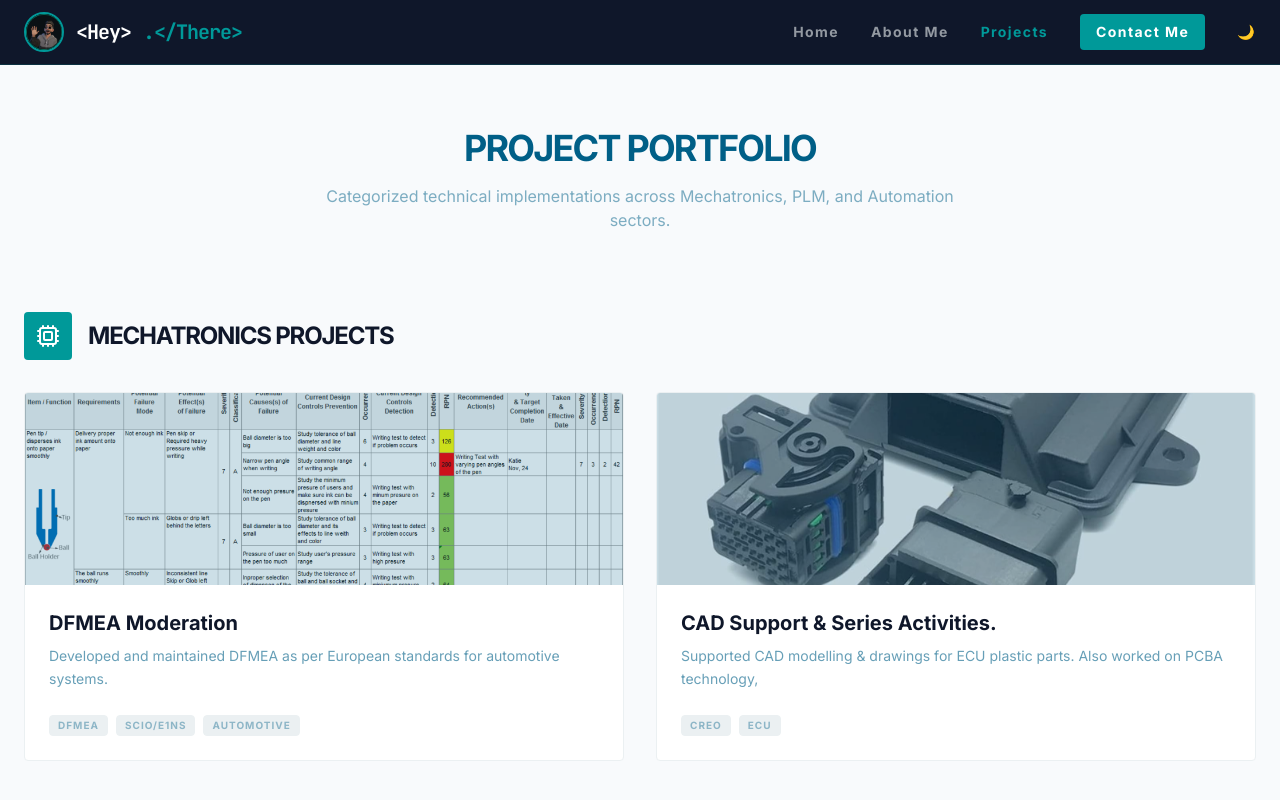
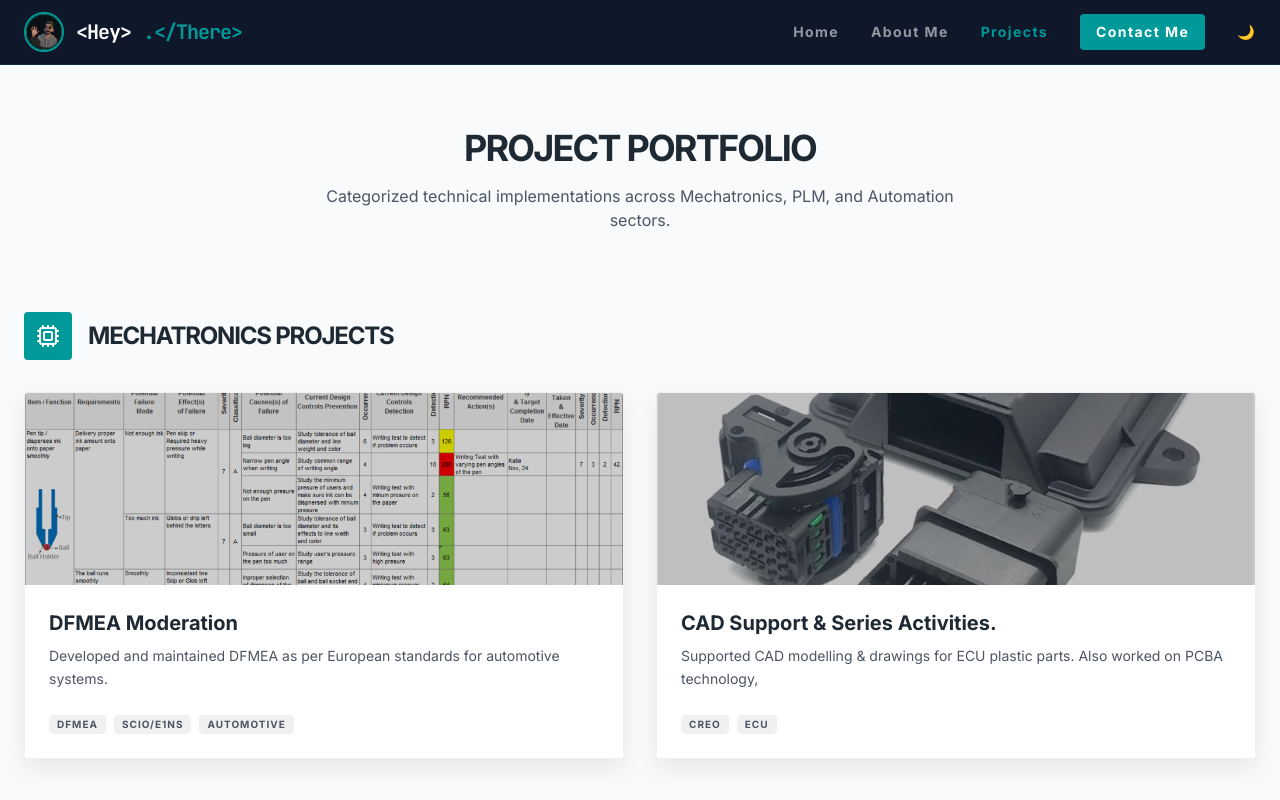
Before and after one commit to Ninadsali05/Profile-NS, a React (Vite) app: page / in a window 1280 px wide. Both pictures are taken after a click on the button "Projects". Shown: the top 800 px of the page. Built offline with nearby package versions, Linux system fonts and the light colour scheme.

Commit message:
Update ProjectsView.tsx

```diff
--- a/src/components/views/ProjectsView.tsx
+++ b/src/components/views/ProjectsView.tsx
@@ -1,96 +1,154 @@
 import React from 'react';
 import { motion } from 'motion/react';
 import { projects } from '../../constants';
-import { Cpu, Database, Settings, Code2, Workflow, Box } from 'lucide-react';
+import { Cpu, Database, Workflow } from 'lucide-react';
 
 export const ProjectsView = () => {
   return (
     <div className="pt-32 pb-20 px-6">
       <div className="max-w-7xl mx-auto">
+
+        {/* Header */}
         <motion.div
           initial={{ opacity: 0, y: 20 }}
           animate={{ opacity: 1, y: 0 }}
           className="text-center mb-20"
         >
-          <h2 className="text-4xl font-bold tracking-tighter text-siemens-dark mb-4 uppercase">Project Portfolio</h2>
-          <p className="text-siemens-dark/50 max-w-2xl mx-auto">Categorized technical implementations across Mechatronics, PLM, and Automation sectors.</p>
+          <h2
+            className="text-4xl font-bold tracking-tighter uppercase mb-4"
+            style={{ color: 'var(--text-primary)' }}
+          >
+            Project Portfolio
+          </h2>
+          <p
+            className="max-w-2xl mx-auto"
+            style={{ color: 'var(--text-secondary)' }}
+          >
+            Categorized technical implementations across Mechatronics, PLM, and Automation sectors.
+          </p>
         </motion.div>
 
         <div className="space-y-16">
-          {/* Mechatronics Section */}
-          <section>
-            <div className="flex items-center gap-4 mb-8">
-              <div className="p-3 bg-siemens-petrol text-white rounded-sm">
-                <Cpu className="w-6 h-6" />
-              </div>
-              <h3 className="text-2xl font-bold uppercase tracking-tighter">Mechatronics Projects</h3>
-            </div>
-            <div className="grid md:grid-cols-2 gap-8">
-              {projects.mechatronics.map((project, idx) => (
-                <ProjectCard key={project.title} project={project} index={idx} />
-              ))}
-            </div>
-          </section>
 
-          {/* PLM Section */}
-          <section>
-            <div className="flex items-center gap-4 mb-8">
-              <div className="p-3 bg-siemens-petrol text-white rounded-sm">
-                <Database className="w-6 h-6" />
-              </div>
-              <h3 className="text-2xl font-bold uppercase tracking-tighter">PLM Projects</h3>
-            </div>
-            <div className="grid md:grid-cols-2 gap-8">
-              {projects.plm.map((project, idx) => (
-                <ProjectCard key={project.title} project={project} index={idx} />
-              ))}
-            </div>
-          </section>
+          {/* Mechatronics */}
+          <Section
+            title="Mechatronics Projects"
+            icon={<Cpu className="w-6 h-6" />}
+            projects={projects.mechatronics}
+          />
 
-          {/* Automation Section */}
-          <section>
-            <div className="flex items-center gap-4 mb-8">
-              <div className="p-3 bg-siemens-petrol text-white rounded-sm">
-                <Workflow className="w-6 h-6" />
-              </div>
-              <h3 className="text-2xl font-bold uppercase tracking-tighter">Automation Projects</h3>
-            </div>
-            <div className="grid md:grid-cols-2 gap-8">
-              {projects.automation.map((project, idx) => (
-                <ProjectCard key={project.title} project={project} index={idx} />
-              ))}
-            </div>
-          </section>
+          {/* PLM */}
+          <Section
+            title="PLM Projects"
+            icon={<Database className="w-6 h-6" />}
+            projects={projects.plm}
+          />
+
+          {/* Automation */}
+          <Section
+            title="Automation Projects"
+            icon={<Workflow className="w-6 h-6" />}
+            projects={projects.automation}
+          />
+
         </div>
       </div>
     </div>
   );
 };
 
-function ProjectCard({ project, index }: { project: any, index: number, key?: string }) {
+/* -------------------- Section Wrapper -------------------- */
+
+function Section({
+  title,
+  icon,
+  projects,
+}: {
+  title: string;
+  icon: React.ReactNode;
+  projects: any[];
+}) {
+  return (
+    <section>
+      <div className="flex items-center gap-4 mb-8">
+        <div className="p-3 bg-siemens-petrol text-white rounded-sm">
+          {icon}
+        </div>
+        <h3
+          className="text-2xl font-bold uppercase tracking-tighter"
+          style={{ color: 'var(--text-primary)' }}
+        >
+          {title}
+        </h3>
+      </div>
+
+      <div className="grid md:grid-cols-2 gap-8">
+        {projects.map((project, idx) => (
+          <ProjectCard key={project.title} project={project} index={idx} />
+        ))}
+      </div>
+    </section>
+  );
+}
+
+/* -------------------- Project Card -------------------- */
+
+function ProjectCard({
+  project,
+  index,
+}: {
+  project: any;
+  index: number;
+}) {
   return (
     <motion.div
       initial={{ opacity: 0, y: 20 }}
       whileInView={{ opacity: 1, y: 0 }}
       transition={{ delay: index * 0.1 }}
       viewport={{ once: true }}
-      className="group rounded-sm border border-siemens-stone bg-white hover:border-siemens-petrol hover:shadow-xl transition-all overflow-hidden"
+      className="group rounded-sm overflow-hidden transition-all duration-300"
+      style={{
+        backgroundColor: 'var(--card-bg)',
+        border: '1px solid var(--card-border)',
+        boxShadow: 'var(--card-shadow)',
+      }}
     >
-      <div className="h-48 overflow-hidden bg-siemens-stone/30 relative">
+      {/* Image */}
+      <div className="h-48 overflow-hidden relative">
         <img
-          src={project.image || `https://picsum.photos/seed/${project.title.replace(/\s/g, '')}/800/600`}
+          src={project.image}
           alt={project.title}
           className="w-full h-full object-cover group-hover:scale-105 transition-transform duration-500"
-          referrerPolicy="no-referrer"
         />
-        <div className="absolute inset-0 bg-siemens-dark/20 group-hover:bg-transparent transition-colors" />
+        <div className="absolute inset-0 bg-black/20 group-hover:bg-transparent transition-colors" />
       </div>
+
+      {/* Content */}
       <div className="p-6">
-        <h4 className="text-xl font-bold mb-2 group-hover:text-siemens-petrol transition-colors">{project.title}</h4>
-        <p className="text-sm text-siemens-dark/60 leading-relaxed mb-6">{project.description}</p>
+        <h4
+          className="text-xl font-bold mb-2 transition-colors"
+          style={{ color: 'var(--text-primary)' }}
+        >
+          {project.title}
+        </h4>
+
+        <p
+          className="text-sm leading-relaxed mb-6"
+          style={{ color: 'var(--text-secondary)' }}
+        >
+          {project.description}
+        </p>
+
         <div className="flex flex-wrap gap-2">
           {project.tags.map((tag: string) => (
-            <span key={tag} className="px-2 py-0.5 rounded-sm bg-siemens-stone text-[10px] font-bold text-siemens-dark/40 uppercase tracking-widest border border-siemens-stone">
+            <span
+              key={tag}
+              className="px-2 py-0.5 text-[10px] font-bold uppercase tracking-widest rounded-sm transition-colors"
+              style={{
+                backgroundColor: 'var(--card-border)',
+                color: 'var(--text-secondary)',
+              }}
+            >
               {tag}
             </span>
           ))}
```
